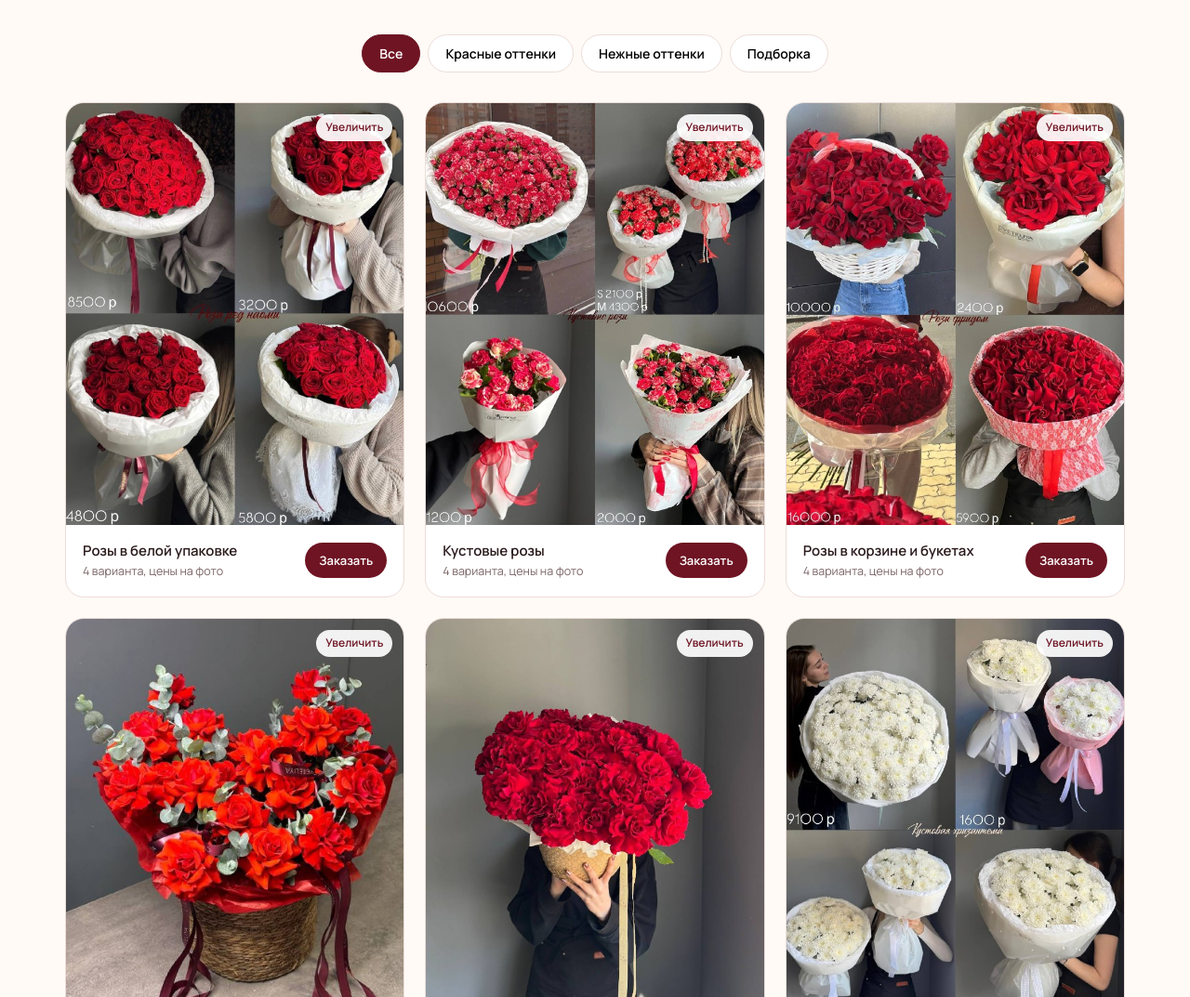
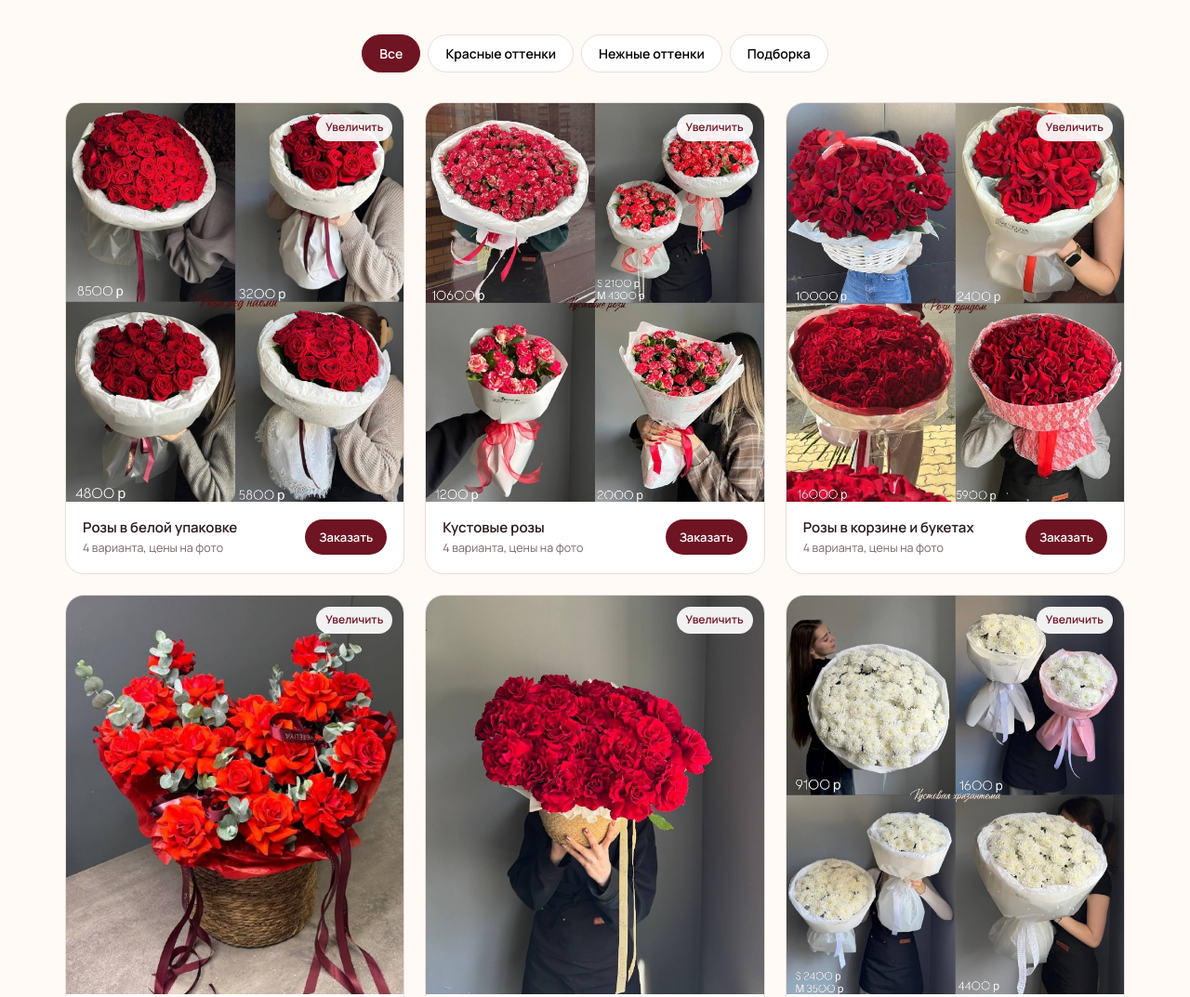
Before and after one commit to BloodBur/demos, a plain HTML site: page cveteliya/index.html in a window 1280 px wide. Shown: the part 1162-2235 px from the top of the page at 93% size. Drawn offline with nearby package versions, Linux system fonts and the light colour scheme.

Commit message:
Update index.html

```diff
--- a/cveteliya/index.html
+++ b/cveteliya/index.html
@@ -63,7 +63,7 @@ section{padding:84px 0}
 .card{background:#fff;border-radius:20px;overflow:hidden;border:1px solid var(--line);transition:transform .3s,box-shadow .3s}
 .card:hover{transform:translateY(-6px);box-shadow:0 20px 40px rgba(110,20,35,.12)}
 .card .ph{position:relative;cursor:zoom-in;overflow:hidden;background:var(--blush)}
-.card .ph img{width:100%;aspect-ratio:4/5;object-fit:cover;transition:transform .6s}
+.card .ph img{width:100%;aspect-ratio:677/800;object-fit:cover;object-position:center;transition:transform .6s}
 .card:hover .ph img{transform:scale(1.04)}
 .zoom{position:absolute;right:12px;top:12px;background:rgba(255,255,255,.92);border-radius:20px;font-size:12px;font-weight:600;padding:5px 10px;color:var(--wine)}
 .card .bd{padding:16px 18px 18px;display:flex;align-items:center;justify-content:space-between;gap:10px}
```
